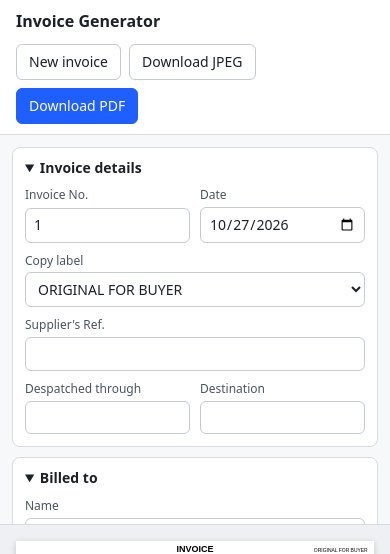
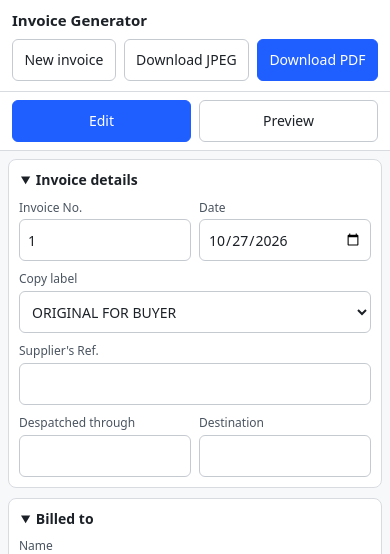
Before and after one commit to Jaiyantan/invoice-generator, a website: page public/index.html in a window 390 px wide. Shown: the top 554 px of the page. Drawn offline with Linux system fonts and the light colour scheme.

Commit message:
mobile responsiveness

```diff
--- a/public/app.js
+++ b/public/app.js
@@ -193,11 +193,24 @@
   }
 
   function fit() {
+    const stageWidth = $('#stage').clientWidth;
+    if (!stageWidth) return;
     const page = $('#invoice');
-    const scale = Math.min(1, ($('#stage').clientWidth - 32) / 794);
+    const scale = Math.min(1, (stageWidth - 32) / 794);
     page.style.transform = `scale(${scale})`;
     $('#frame').style.width = 794 * scale + 'px';
     $('#frame').style.height = page.offsetHeight * scale + 'px';
+  }
+
+  function setMobileView(view) {
+    const layout = $('.layout');
+    layout.dataset.view = view;
+    $$('.mobile-tabs button').forEach((button) => {
+      const active = button.dataset.mobileView === view;
+      button.classList.toggle('active', active);
+      button.setAttribute('aria-pressed', String(active));
+    });
+    requestAnimationFrame(fit);
   }
 
   function updateAmounts(c = compute(state)) {
@@ -440,6 +453,9 @@
     $('#btnNew').addEventListener('click', startNew);
     $('#btnPdf').addEventListener('click', () => exportAs('pdf'));
     $('#btnJpeg').addEventListener('click', () => exportAs('jpeg'));
+    $$('.mobile-tabs button').forEach((button) => {
+      button.addEventListener('click', () => setMobileView(button.dataset.mobileView));
+    });
     window.addEventListener('resize', fit);
     window.addEventListener('beforeunload', (e) => {
       if (dirty) {
--- a/public/index.html
+++ b/public/index.html
@@ -17,8 +17,13 @@
     </div>
   </header>
 
-  <main class="layout">
-    <aside class="panel">
+  <nav class="mobile-tabs" aria-label="Mobile workspace">
+    <button type="button" class="active" data-mobile-view="edit" aria-controls="editor" aria-pressed="true">Edit</button>
+    <button type="button" data-mobile-view="preview" aria-controls="stage" aria-pressed="false">Preview</button>
+  </nav>
+
+  <main class="layout" data-view="edit">
+    <aside class="panel" id="editor">
       <details open>
         <summary>Invoice details</summary>
         <div class="body">
--- a/public/style.css
+++ b/public/style.css
@@ -1,5 +1,6 @@
 * { box-sizing: border-box; }
 html, body { height: 100%; margin: 0; }
+body { overflow: hidden; }
 body {
   font: 14px/1.4 system-ui, -apple-system, "Segoe UI", Roboto, Arial, sans-serif;
   color: #1c2127;
@@ -14,6 +15,7 @@ body {
 }
 .bar h1 { font-size: 16px; margin: 0; }
 .actions { display: flex; gap: 8px; flex-wrap: wrap; }
+.mobile-tabs { display: none; }
 button {
   font: inherit; cursor: pointer; padding: 7px 12px; border-radius: 6px;
   border: 1px solid #c5cad1; background: #fff; color: inherit;
@@ -66,8 +68,38 @@ button.icon { padding: 0 8px; line-height: 22px; font-size: 16px; }
 .toast[hidden] { display: none; }
 
 @media (max-width: 900px) {
-  .layout { flex-direction: column; }
-  .panel { width: 100%; max-height: 55%; border-right: 0; border-bottom: 1px solid #d8dce1; }
+  #app { height: 100vh; height: 100dvh; }
+  .bar { padding: 10px 12px; }
+  .mobile-tabs {
+    flex: none;
+    display: grid;
+    grid-template-columns: 1fr 1fr;
+    gap: 8px;
+    padding: 8px 12px;
+    background: #fff;
+    border-bottom: 1px solid #d8dce1;
+  }
+  .mobile-tabs button { min-height: 42px; }
+  .mobile-tabs button.active { background: #1f5eff; border-color: #1f5eff; color: #fff; }
+  .layout { display: block; min-height: 0; }
+  .panel { display: none; width: 100%; height: 100%; max-height: none; overflow: auto; padding: 10px; border: 0; }
+  .stage { display: none; width: 100%; height: 100%; padding: 16px; }
+  .layout[data-view="edit"] .panel { display: block; }
+  .layout[data-view="preview"] .stage { display: flex; }
+  .two { grid-template-columns: repeat(2, minmax(0, 1fr)); }
+  input, textarea, select { min-width: 0; }
+}
+
+@media (max-width: 480px) {
+  .bar { align-items: flex-start; gap: 8px; }
+  .bar h1 { font-size: 15px; }
+  .actions { width: 100%; }
+  .actions button { flex: 1 1 auto; min-height: 42px; padding: 7px 9px; }
+  .panel { padding: 8px; }
+  details > .body { padding: 0 10px 10px; }
+  .two { gap: 8px; }
+  input, textarea, select { min-height: 42px; }
+  textarea { min-height: 72px; }
 }
 
 /* ---------- the invoice itself (A4 at 96 dpi: 794 x 1123) ---------- */
```
